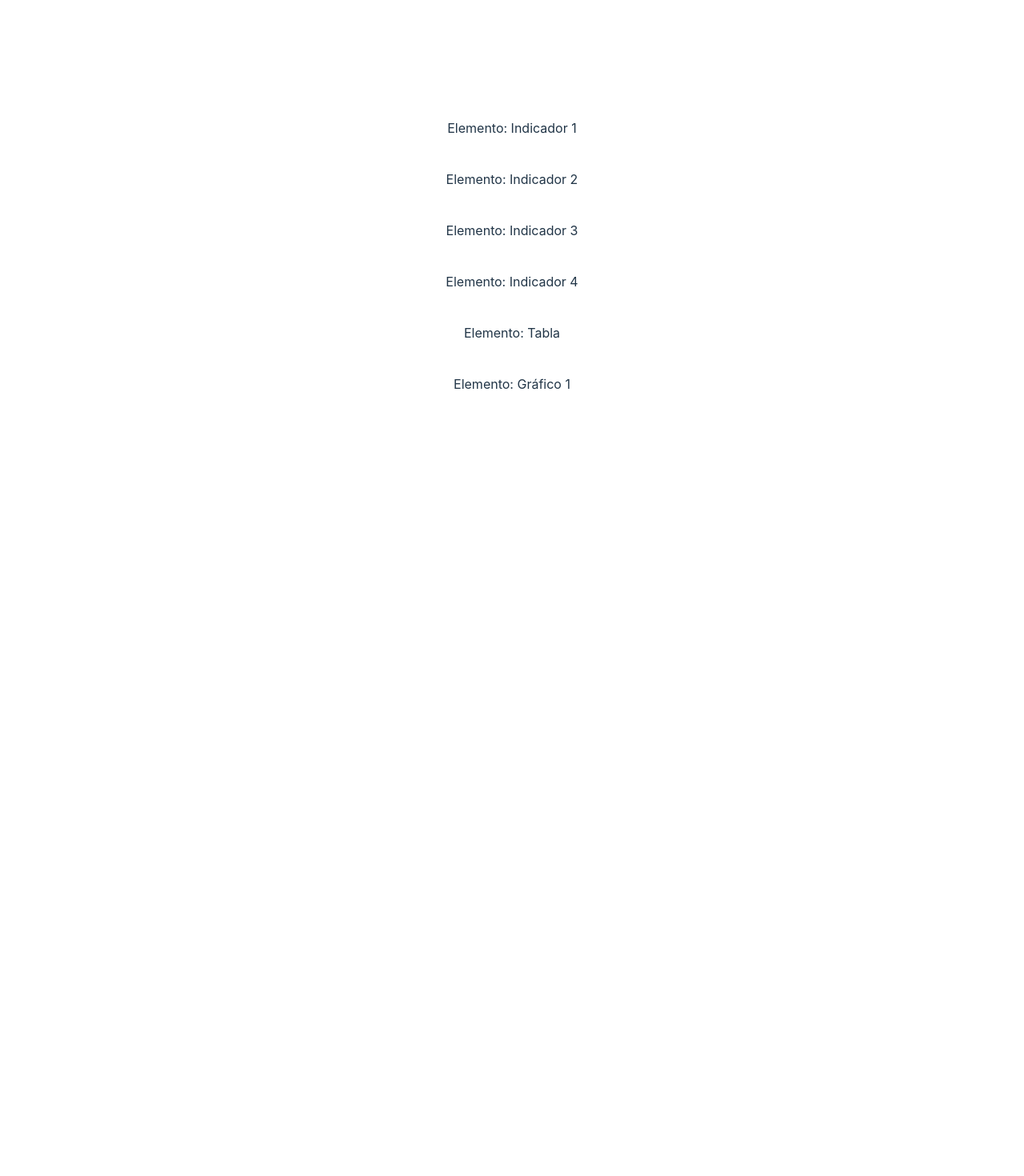
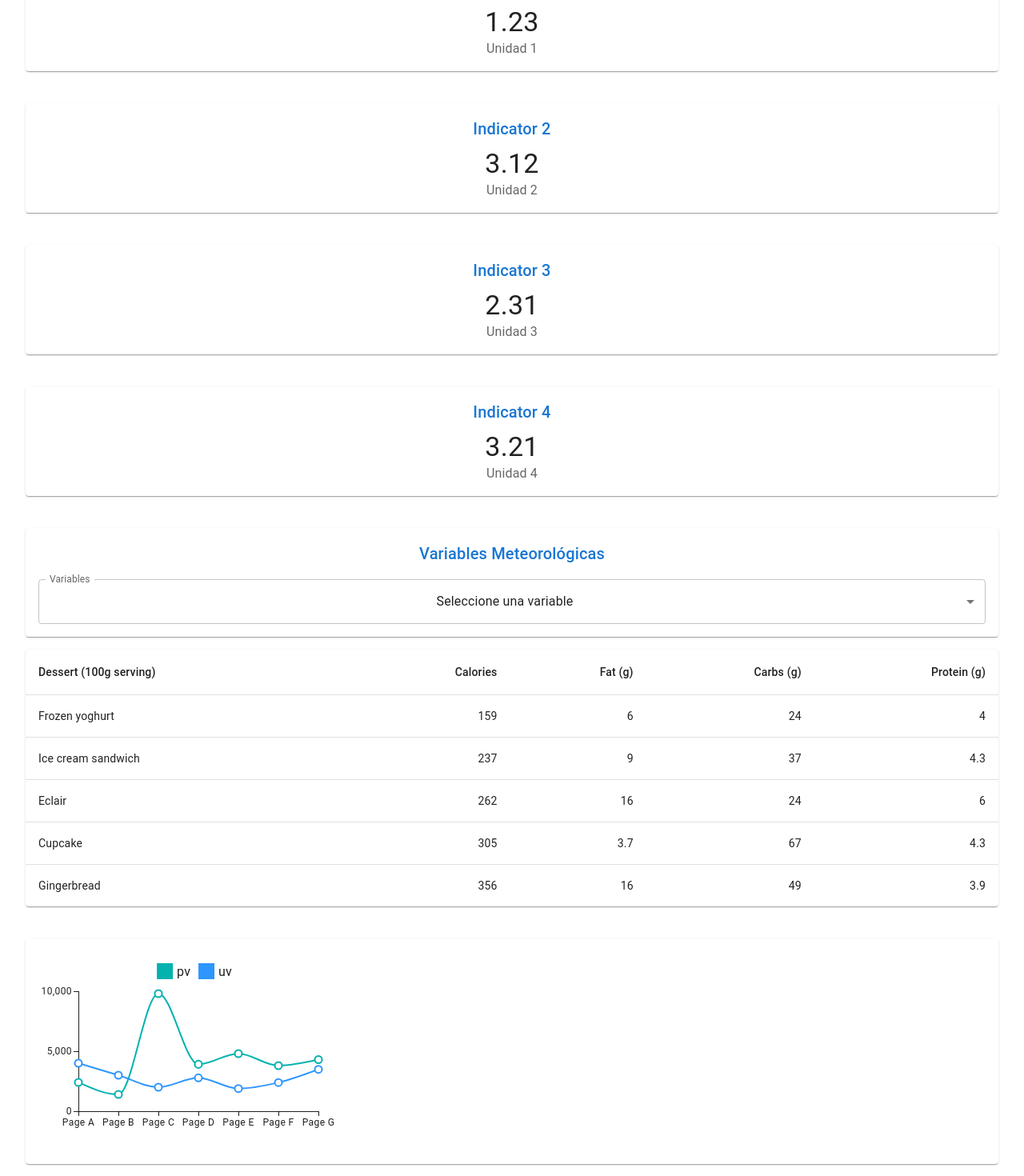
Before and after one commit to StevenLino/dashboard, a React (Vite) app: page / in a window 1280 px wide. Shown: the part 80-1550 px from the top of the page at 80% size. Before the commit the page ends 800 px from the top, so only its background shows below. Built offline with nearby package versions, Linux system fonts and the light colour scheme.

Commit message:
Cambios guía 12

```diff
--- a/package.json
+++ b/package.json
@@ -16,6 +16,7 @@
     "@emotion/react": "^11.13.5",
     "@emotion/styled": "^11.13.5",
     "@mui/material": "^6.1.10",
+    "@mui/x-charts": "^7.23.1",
     "react": "^18.3.1",
     "react-dom": "^18.3.1"
   },
--- a/src/App.tsx
+++ b/src/App.tsx
@@ -2,6 +2,11 @@
 
 // Grid version 2
 import Grid from '@mui/material/Grid2'
+
+import IndicatorWeather from './components/IndicatorWeather';
+import TableWeather from './components/TableWeather';
+import ControlWeather from './components/ControlWeather';
+import LineChartWeather from './components/LineChartWeather';
 
 function App() {
 
@@ -9,16 +14,39 @@
     <Grid container spacing={5}>
 
       {/* Indicadores */}
-      <Grid size={{ xs: 12, xl: 3 }}>Elemento: Indicador 1</Grid>
-      <Grid size={{ xs: 12, xl: 3 }}>Elemento: Indicador 2</Grid>
-      <Grid size={{ xs: 12, xl: 3 }}>Elemento: Indicador 3</Grid>
-      <Grid size={{ xs: 12, xl: 3 }}>Elemento: Indicador 4</Grid>
+      <Grid size={{ xs: 12, xl: 3 }}>
+        <IndicatorWeather title={'Indicator 1'} subtitle={'Unidad 1'} value={"1.23"} />
+      </Grid>
+      <Grid size={{ xs: 12, xl: 3 }}>
+        <IndicatorWeather title={'Indicator 2'} subtitle={'Unidad 2'} value={"3.12"} />
+      </Grid>
+      <Grid size={{ xs: 12, xl: 3 }}>
+        <IndicatorWeather title={'Indicator 3'} subtitle={'Unidad 3'} value={"2.31"} />
+      </Grid>
+      <Grid size={{ xs: 12, xl: 3 }}>
+        <IndicatorWeather title={'Indicator 4'} subtitle={'Unidad 4'} value={"3.21"} />
+      </Grid>
 
       {/* Tabla */}
-      <Grid size={{ xs: 12, xl: 8 }}>Elemento: Tabla</Grid>
+      <Grid size={{ xs: 12, xl: 8 }}>
+
+        {/* Grid Anidado */}
+        <Grid container spacing={2}>
+          <Grid size={{ xs: 12, xl: 3 }}>
+            <ControlWeather />
+          </Grid>
+          <Grid size={{ xs: 12, xl: 9 }}>
+            <TableWeather />
+          </Grid>
+        </Grid>
+
+      </Grid>
+
 
       {/* Gráfico */}
-      <Grid size={{ xs: 12, xl: 4 }}>Elemento: Gráfico 1</Grid>
+      <Grid size={{ xs: 12, xl: 4 }}>
+        <LineChartWeather />
+      </Grid>
 
     </Grid>
   )
--- /dev/null
+++ b/src/components/ControlWeather.tsx
@@ -0,0 +1,57 @@
+{/* Componentes MUI */ }
+
+import Paper from '@mui/material/Paper';
+import Typography from '@mui/material/Typography';
+import Box from '@mui/material/Box';
+import InputLabel from '@mui/material/InputLabel';
+import MenuItem from '@mui/material/MenuItem';
+import FormControl from '@mui/material/FormControl';
+import Select from '@mui/material/Select';
+
+export default function ControlWeather() {
+
+    {/* Arreglo de objetos */ }
+    let items = [
+        { "name": "Precipitación", "description": "Cantidad de agua que cae sobre una superficie en un período específico." },
+        { "name": "Humedad", "description": "Cantidad de vapor de agua presente en el aire, generalmente expresada como un porcentaje." },
+        { "name": "Nubosidad", "description": "Grado de cobertura del cielo por nubes, afectando la visibilidad y la cantidad de luz solar recibida." }
+    ]
+
+    {/* Arreglo de elementos JSX */ }
+    let options = items.map((item, key) => <MenuItem key={key} value={key}>{item["name"]}</MenuItem>)
+
+    {/* JSX */ }
+    return (
+        <Paper
+            sx={{
+                p: 2,
+                display: 'flex',
+                flexDirection: 'column'
+            }}
+        >
+            <Typography mb={2} component="h3" variant="h6" color="primary">
+                Variables Meteorológicas
+            </Typography>
+
+            <Box sx={{ minWidth: 120 }}>
+
+                <FormControl fullWidth>
+                    <InputLabel id="simple-select-label">Variables</InputLabel>
+                    <Select
+                        labelId="simple-select-label"
+                        id="simple-select"
+                        label="Variables"
+                        defaultValue='-1'
+                    >
+                        <MenuItem key="-1" value="-1" disabled>Seleccione una variable</MenuItem>
+
+                        {options}
+
+                    </Select>
+                </FormControl>
+
+            </Box>
+
+        </Paper>
+    )
+}
--- /dev/null
+++ b/src/components/IndicatorWeather.tsx
@@ -0,0 +1,32 @@
+import Typography from '@mui/material/Typography';
+import Paper from '@mui/material/Paper';
+
+interface Indicator {
+    title?: String;
+    subtitle?: String;
+    value?: String;
+}
+
+
+export default function IndicatorWeather(config: Indicator) {
+    return (
+        <Paper
+             sx={{
+               p: 2,
+               display: 'flex',
+               flexDirection: 'column'
+             }}
+           >
+             <Typography component="h2" variant="h6"
+                         color="primary" gutterBottom>
+                 {config.title}
+             </Typography>
+             <Typography component="p" variant="h4">
+                 {config.value}
+             </Typography>
+             <Typography color="text.secondary" sx={{ flex: 1 }}>
+                 {config.subtitle}
+             </Typography>
+         </Paper>
+    )
+}
--- /dev/null
+++ b/src/components/LineChartWeather.tsx
@@ -0,0 +1,38 @@
+import Paper from '@mui/material/Paper';
+import { LineChart } from '@mui/x-charts/LineChart';
+
+const uData = [4000, 3000, 2000, 2780, 1890, 2390, 3490];
+const pData = [2400, 1398, 9800, 3908, 4800, 3800, 4300];
+const xLabels = [
+    'Page A',
+    'Page B',
+    'Page C',
+    'Page D',
+    'Page E',
+    'Page F',
+    'Page G',
+];
+
+export default function LineChartWeather() {
+    return (
+        <Paper
+            sx={{
+                p: 2,
+                display: 'flex',
+                flexDirection: 'column'
+            }}
+        >
+
+            {/* Componente para un gráfico de líneas */}
+            <LineChart
+                width={400}
+                height={250}
+                series={[
+                    { data: pData, label: 'pv' },
+                    { data: uData, label: 'uv' },
+                ]}
+                xAxis={[{ scaleType: 'point', data: xLabels }]}
+            />
+        </Paper>
+    );
+}
--- /dev/null
+++ b/src/components/TableWeather.tsx
@@ -0,0 +1,59 @@
+import Table from '@mui/material/Table';
+import TableBody from '@mui/material/TableBody';
+import TableCell from '@mui/material/TableCell';
+import TableContainer from '@mui/material/TableContainer';
+import TableHead from '@mui/material/TableHead';
+import TableRow from '@mui/material/TableRow';
+import Paper from '@mui/material/Paper';
+
+function createData(
+  name: string,
+  calories: number,
+  fat: number,
+  carbs: number,
+  protein: number,
+) {
+  return { name, calories, fat, carbs, protein };
+}
+
+const rows = [
+  createData('Frozen yoghurt', 159, 6.0, 24, 4.0),
+  createData('Ice cream sandwich', 237, 9.0, 37, 4.3),
+  createData('Eclair', 262, 16.0, 24, 6.0),
+  createData('Cupcake', 305, 3.7, 67, 4.3),
+  createData('Gingerbread', 356, 16.0, 49, 3.9),
+];
+
+export default function BasicTable() {
+  return (
+    <TableContainer component={Paper}>
+      <Table aria-label="simple table">
+        <TableHead>
+          <TableRow>
+            <TableCell>Dessert (100g serving)</TableCell>
+            <TableCell align="right">Calories</TableCell>
+            <TableCell align="right">Fat&nbsp;(g)</TableCell>
+            <TableCell align="right">Carbs&nbsp;(g)</TableCell>
+            <TableCell align="right">Protein&nbsp;(g)</TableCell>
+          </TableRow>
+        </TableHead>
+        <TableBody>
+          {rows.map((row) => (
+            <TableRow
+              key={row.name}
+              sx={{ '&:last-child td, &:last-child th': { border: 0 } }}
+            >
+              <TableCell component="th" scope="row">
+                {row.name}
+              </TableCell>
+              <TableCell align="right">{row.calories}</TableCell>
+              <TableCell align="right">{row.fat}</TableCell>
+              <TableCell align="right">{row.carbs}</TableCell>
+              <TableCell align="right">{row.protein}</TableCell>
+            </TableRow>
+          ))}
+        </TableBody>
+      </Table>
+    </TableContainer>
+  );
+}
```
Also changed, not shown: 1 other file (tests, documents, lock files or other folders).
